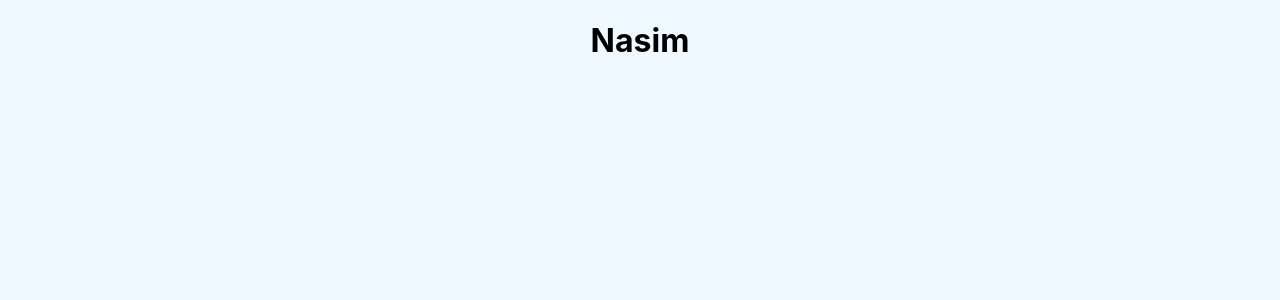
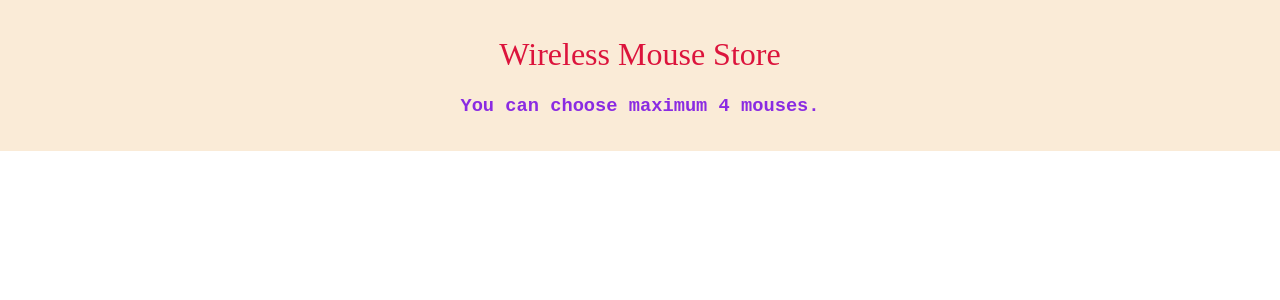
Before and after one commit to nasim8382/mouse-holic, a React (Create React App) app: page / in a window 1280 px wide. Shown: the top 300 px of the page. Built offline with nearby package versions, Linux system fonts and the light colour scheme.

Commit message:
Header added

```diff
--- a/src/App.css
+++ b/src/App.css
@@ -1,12 +1,9 @@
-body{
-  background-color: aliceblue;
-  margin: 0px;
-  padding: 0px;
-  box-sizing: border-box;
+.App {
+  text-align: center;
 }
 
-.App {
-  text-align: center;
+.main-container {
+  background-color: aliceblue;
 }
 
 .App-logo {
--- a/src/App.js
+++ b/src/App.js
@@ -1,12 +1,13 @@
 import './App.css';
+import Header from './components/Header/Header';
 
 function App() {
   return (
-    <body>
-      <div className="App">
-        <h1>Nasim</h1>
+    <div className="App">
+      <div className='main-container'>
+        <Header></Header>
       </div>
-    </body>
+    </div>
   );
 }
 
--- a/src/components/Header/Header.css
+++ b/src/components/Header/Header.css
@@ -0,0 +1,16 @@
+.header {
+    background-color: antiquewhite;
+    padding: 15px 0px;
+    margin-bottom: 100px;
+}
+
+.header h1 {
+    color: crimson;
+    font-family: cursive;
+    font-weight: 500;
+}
+
+.header h3 {
+    color: blueviolet;
+    font-family: 'Courier New', Courier, monospace;
+}
--- a/src/components/Header/Header.js
+++ b/src/components/Header/Header.js
@@ -1,9 +1,11 @@
 import React from 'react';
+import './Header.css'
 
 const Header = () => {
     return (
-        <div>
+        <div className='header'>
             <h1>Wireless Mouse Store</h1>
+            <h3>You can choose maximum 4 mouses.</h3>
         </div>
     );
 };
```
